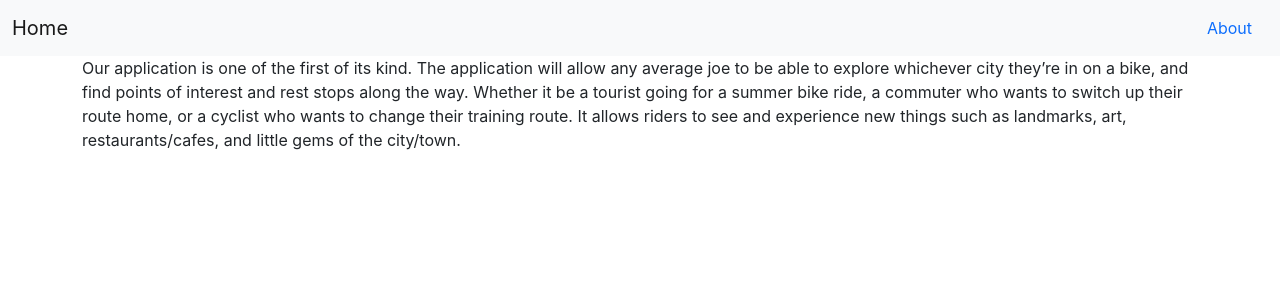
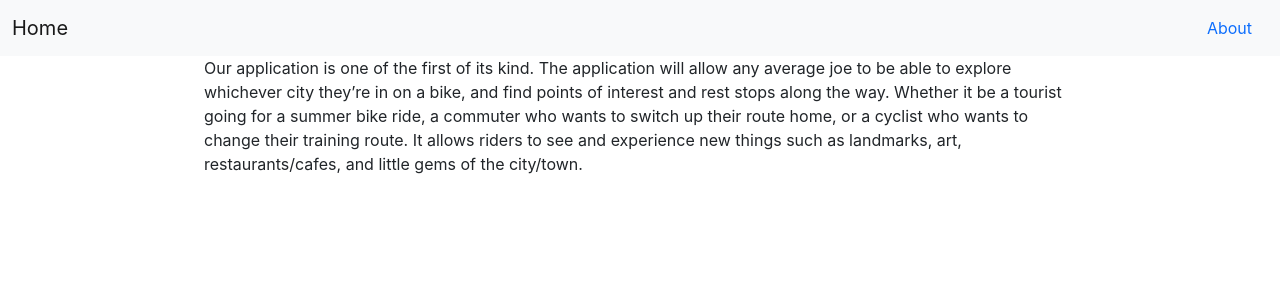
Before and after one commit to pnguyen6910/lets-go, a React (Create React App) app in the folder client/: page /about in a window 1280 px wide. Shown: the top 300 px of the page. Built offline with nearby package versions, Linux system fonts and the light colour scheme.

Commit message:
updating

```diff
--- /dev/null
+++ b/client/src/pages/About.css
@@ -0,0 +1,3 @@
+#about {
+    width: 70%;
+}
--- a/client/src/pages/About.js
+++ b/client/src/pages/About.js
@@ -1,8 +1,9 @@
 import React from 'react'
+import "./About.css"
 
 function About() {
     return (
-        <div className="container">
+        <div className="container" id="about">
             <p>
                 Our application is one of the first of its kind. The application will allow any average joe to be able to explore whichever city they’re in on a bike, and find points of interest and rest stops along the way.  Whether it be a tourist going for a summer bike ride, a commuter who wants to switch up their route home, or a cyclist who wants to change their training route. It allows riders to see and experience new things such as landmarks, art, restaurants/cafes, and little gems of the city/town.
             </p>
```
Also changed, not shown: client/src/pages/Home.css (added).
